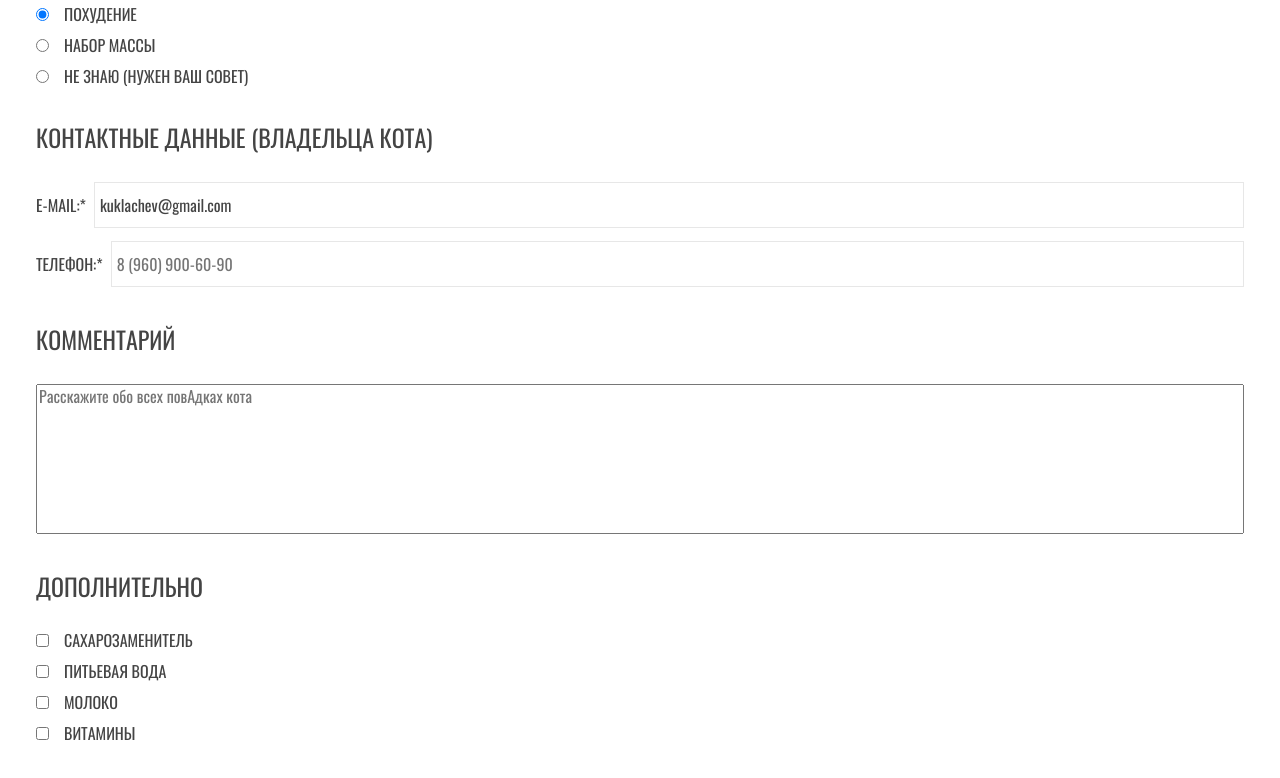
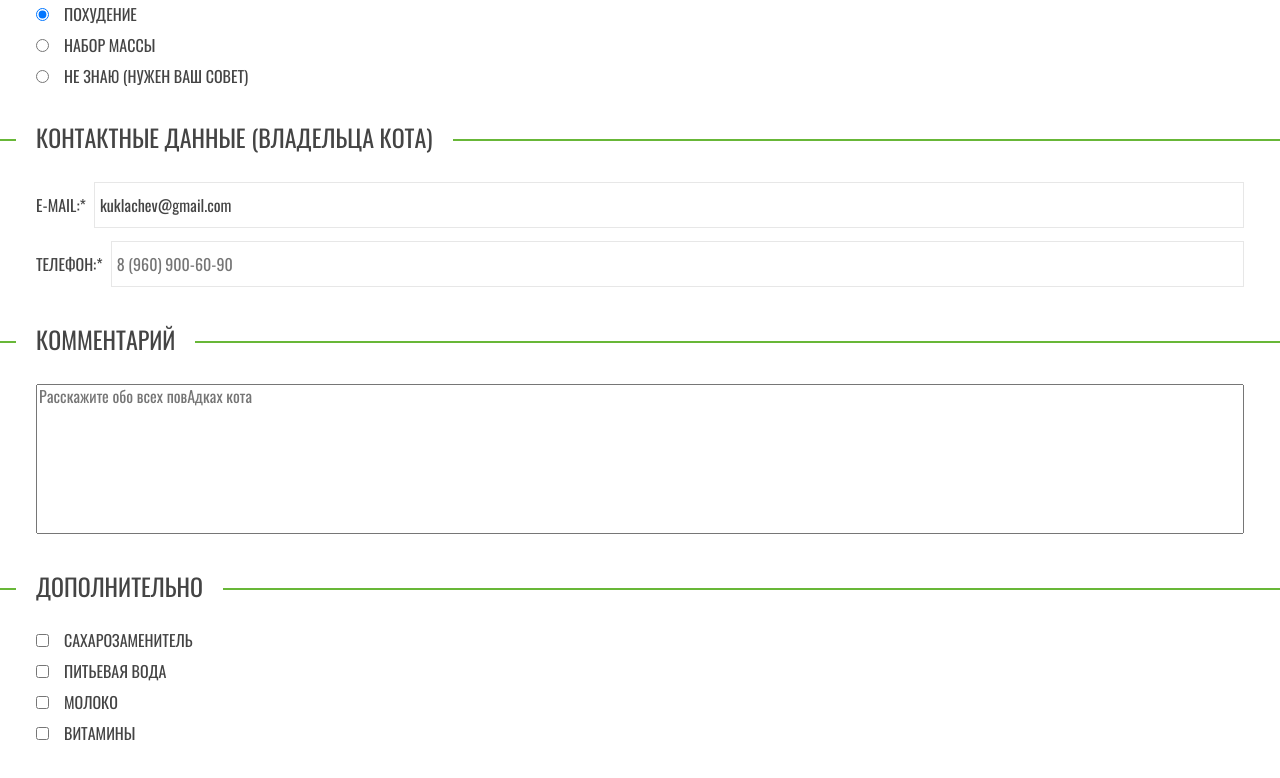
Before and after one commit to Vadim-Orl/cat-energy, a website: page public/form.html in a window 1280 px wide. Shown: the part 560-1338 px from the top of the page. Drawn offline with Linux system fonts and the light colour scheme.

Commit message:
исправлены стили зеленой линии

```diff
--- a/public/form.html
+++ b/public/form.html
@@ -87,7 +87,7 @@
           </fieldset>
 
           <fieldset class="form__block form__contacts">
-            <legend>Контактные данные (владельца кота)</legend>
+            <legend>Контактные данные (владельца кота)<span class="span-line"></span></legend>
 
             <p class="form__block-point">
               <label for="user-name">E-mail:*</label>
@@ -101,7 +101,7 @@
           </fieldset>
 
           <fieldset class="form__block form__comments">
-            <legend>Комментарий</legend>
+            <legend>Комментарий<span class="span-line"></span></legend>
 
             <p class="form__block-point">
               <textarea name="comments" id="" cols="30" rows="10" placeholder="Расскажите обо всех повАдках кота"></textarea>
@@ -109,8 +109,9 @@
           </fieldset>
 
           <fieldset class="form__block form__additionally">
-            <legend>Дополнительно</legend>
+            <legend>Дополнительно<span class="span-line"></span></legend>
 
+            <!-- <span class="span-line"></span> -->
             <p class="form__block-point">
               <label for="additionally-suger">сахарозаменитель</label>
               <input type="checkbox" name="additionally-suger" id="additionally-suger">
--- a/source/sass/block/form.scss
+++ b/source/sass/block/form.scss
@@ -31,12 +31,16 @@
 }
 
 .form legend {
+  display: inline-block;
+  margin-left: -$margin-mobile;
+  padding: 0 $margin-mobile;
   margin-bottom: 32px;
   font-weight: 400;
   font-size: 24px;
   line-height: 26px;
+  background-color: white;
+}
 
-}
 
 .form p {
   @include reset;
@@ -45,6 +49,7 @@
 
 .form__block{
   @include reset;
+  position: relative;
   margin-bottom: 26px;
   border: 0;
 }
--- a/source/sass/block/other-goods.scss
+++ b/source/sass/block/other-goods.scss
@@ -24,7 +24,6 @@
 .other-goods__title {
   @include reset;
 
-  position: relative;
   display: inline-block;
   margin-bottom: 32px;
   margin-left: -$margin-mobile;
@@ -40,7 +39,7 @@
   }
 }
 
-.other-goods__title + span {
+.span-line {
   @include minus-margin-all;
   position: absolute;
   top:15px;
```
Also changed, not shown: public/catalog.html (+2 -2 lines), source/html/catalog.html (+2 -2 lines), source/html/form.html (+4 -3 lines), public/css/style.css.
